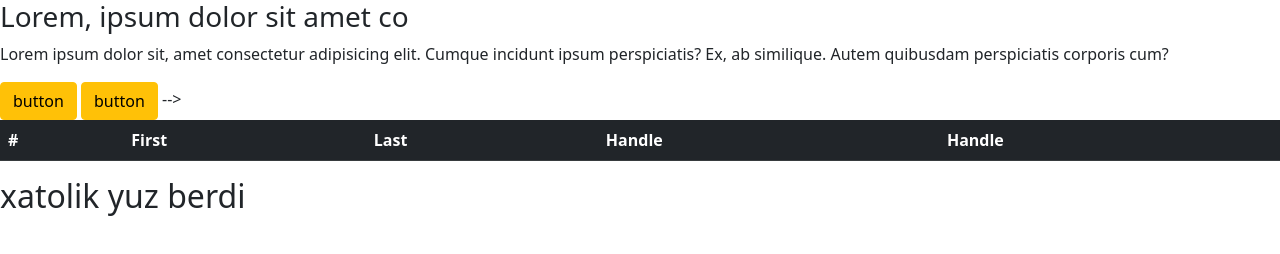
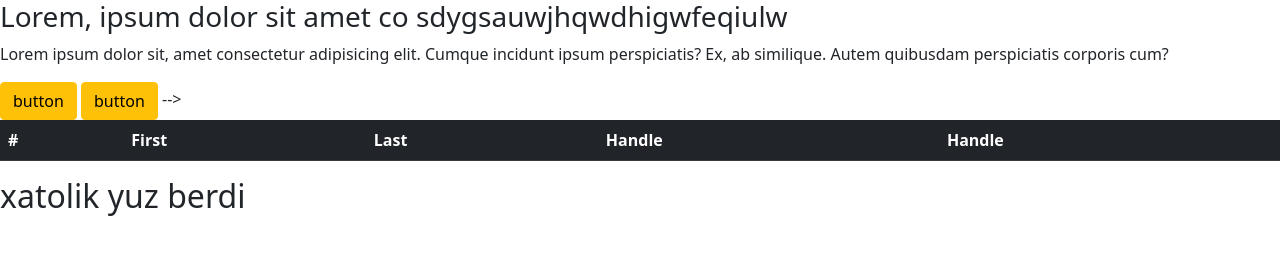
Before and after one commit to umid2401/task_39_40_js, a plain HTML site: page index.html in a window 1280 px wide. Drawn offline with Linux system fonts and the light colour scheme; no server answers.

Commit message:
3-o'zgartirish

```diff
--- a/index.html
+++ b/index.html
@@ -11,7 +11,7 @@
 </head>
 
 <body>
-  <h3>Lorem, ipsum dolor sit amet co</h3>
+  <h3>Lorem, ipsum dolor sit amet co  sdygsauwjhqwdhigwfeqiulw</h3>
     <!-- <button id="btn" class="btn btn-primary">Button</button>
     <div class="boxes">
         <input class="input" type="text" maxlength="200">
```
